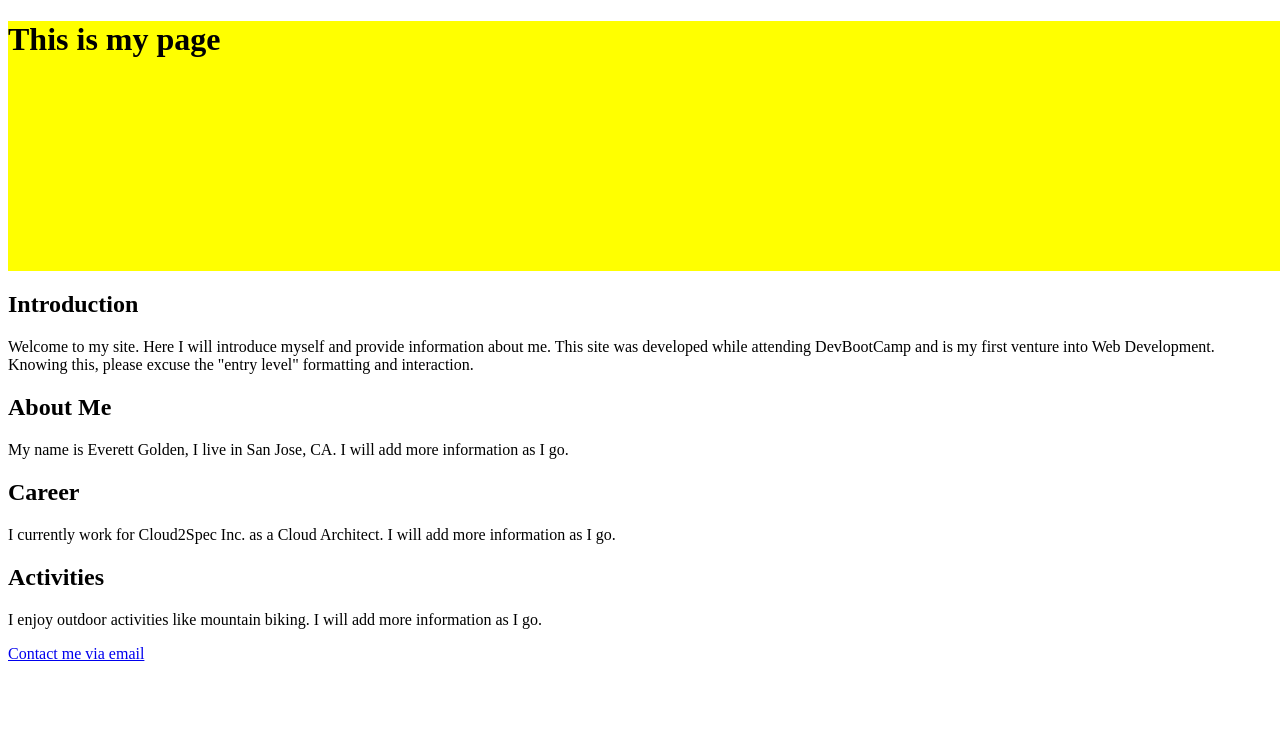
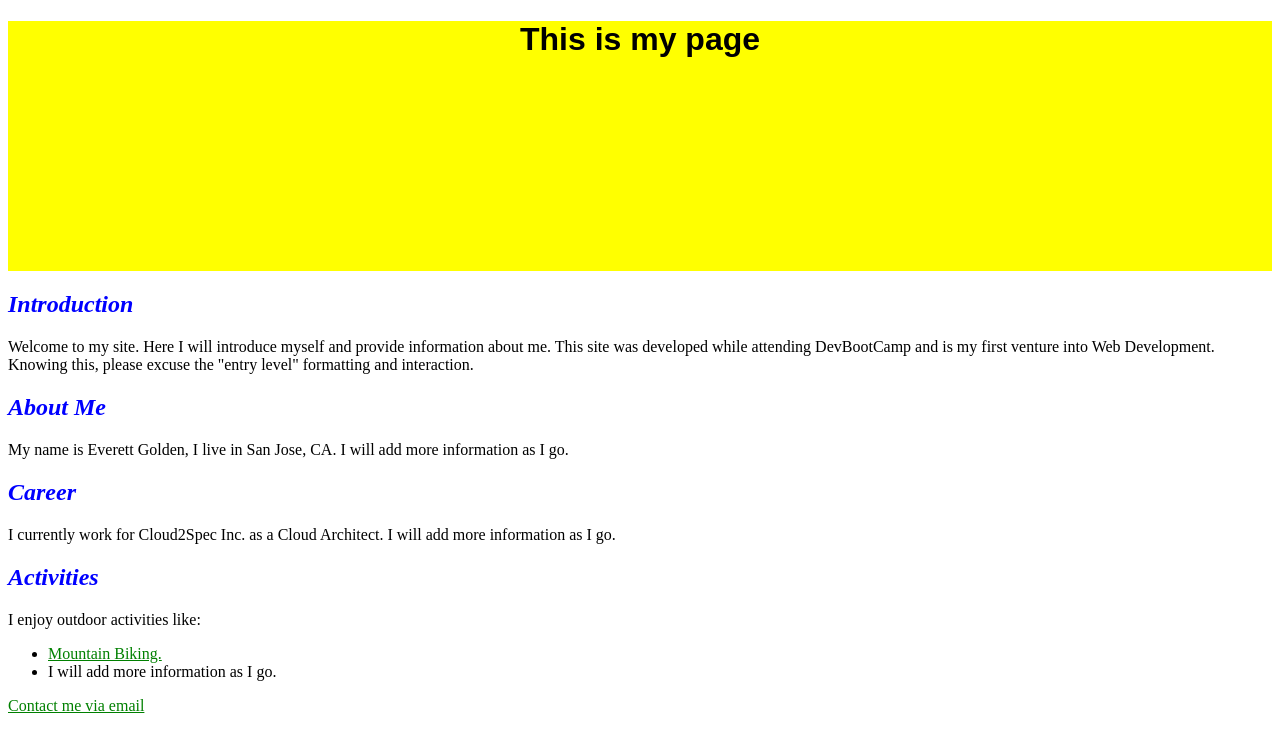
Before and after one commit to egolden-git/egolden-git.github.io, a plain HTML site: page index.html in a window 1280 px wide. Drawn offline with Linux system fonts and the light colour scheme.

Commit message:
update my-site and blog

```diff
--- a/index.html
+++ b/index.html
@@ -1,32 +1,39 @@
 <!DOCTYPE html>
 <html>
   <head>
+    <link rel="stylesheet" type="text/css" href="stylesheets/default.css">
     <title>My Site</title>
   </head>
   <body>
     <header>
-      <div style="width:1280px; height:250px; background-color:yellow"><h1>This is my page</h1>
+      <div>
+        <h1>This is my page</h1>
       </div>
     </header>
 
     <section>
-      <h2>Introduction</h2>
+      <h2 class="sechead">Introduction</h2>
         <p>Welcome to my site.  Here I will introduce myself and provide information about me.  This site was developed while attending DevBootCamp and is my first venture into Web Development.  Knowing this, please excuse the "entry level" formatting and interaction.</p>
     </section>
     <section>
-      <h2>About Me</h2>
+      <h2 class="sechead">About Me</h2>
         <p>My name is Everett Golden, I live in San Jose, CA.  I will add more information as I go.</p>
     </section>
     <section>
-      <h1>Career</h1>
+      <h2 class="sechead">Career</h2>
         <p>I currently work for Cloud2Spec Inc. as a Cloud Architect.  I will add more information as I go.</p>
     </section>
     <section>
-      <h1>Activities</h1>
-        <p>I enjoy outdoor activities like mountain biking.  I will add more information as I go.</p>
+      <h2 class="sechead">Activities</h2>
+        <p>I enjoy outdoor activities like:</p>
+          <ul>
+            <li><a href="https://www.youtube.com/watch?v=QpcY0Ct8tv4">Mountain Biking.</a></li>
+            <li>I will add more information as I go.</li>
+          </ul>
+        </p>
     </section>
     <footer>
-      <a href="everett@cloud2spec.com">Contact me via email</a>
+      <a href="mailto:everett@cloud2spec.com">Contact me via email</a>
     </footer>
   </body>
 </html>
--- /dev/null
+++ b/stylesheets/blog.css
@@ -0,0 +1,27 @@
+/** {border: 1px dashed black;}*/
+div {
+  width: auto;
+  height: 250px;
+  background-color: blue;
+}
+div h1 {
+  font-family: Arial;
+  font-weight: bold;
+  text-align: center;
+}
+.sechead {color: blue;
+  font-style: italic;
+}
+a {
+  text-decoration: underline;
+  color: green;
+}
+a:hover {
+  text-decoration: none;
+}
+a:visited {
+  color: purple;
+}
+p {
+  font-weight: bold;
+}
--- /dev/null
+++ b/stylesheets/default.css
@@ -0,0 +1,24 @@
+/** {border: 1px dashed black;}*/
+div {
+  width: auto;
+  height: 250px;
+  background-color: yellow;
+}
+div h1 {
+  font-family: Arial;
+  font-weight: bold;
+  text-align: center;
+}
+.sechead {color: blue;
+  font-style: italic;
+}
+a {
+  text-decoration: underline;
+  color: green;
+}
+a:hover {
+  text-decoration: none;
+}
+a:visited {
+  color: purple;
+}
```
Also changed, not shown: blog/blog2.html (added, +29 -0 lines), blog/my-blog.html (renamed from blog/index.html, +6 -3 lines).
